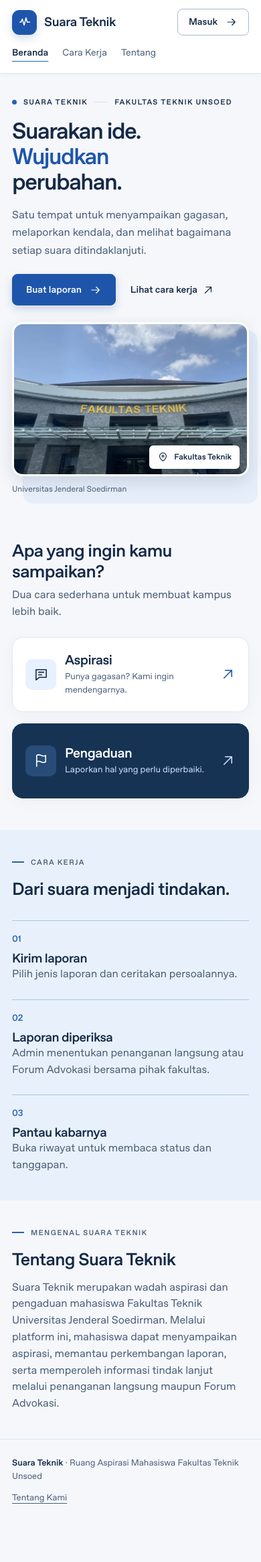
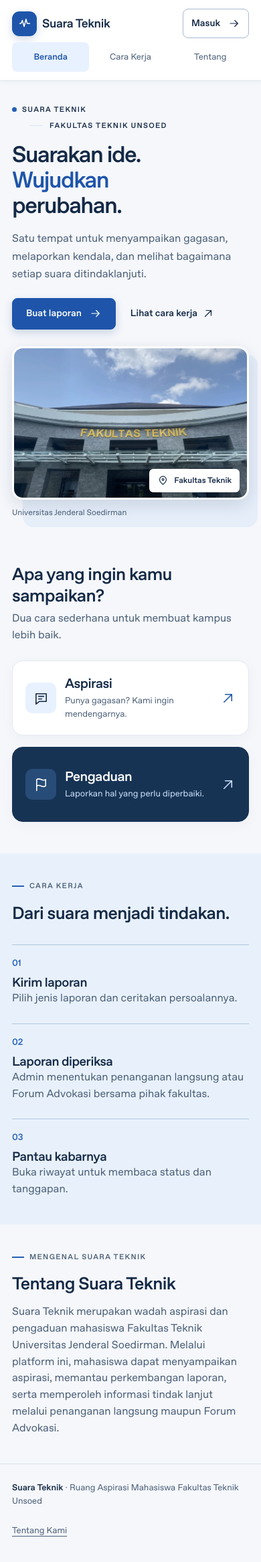
Before and after one commit to lybaimm/Suara-Teknik, a PHP site: page / in a window 390 px wide. Shown: the whole page at 67% size. Before the commit the page ends 2245 px from the top, so only its background shows below. Run offline with PHP 8.4, Linux system fonts and the light colour scheme; data that the repository does not hold is empty.

Commit message:
Improve mobile navigation, touch controls and report layout

```diff
--- a/css/style.css
+++ b/css/style.css
@@ -1080,3 +1080,128 @@ dialog .btn {
 #notification-dialog{width:min(560px,calc(100% - 32px))}
 .notification-actions{margin:14px 0}.notification-item{display:grid;gap:5px;width:100%;text-align:left;padding:13px;border:0;border-bottom:1px solid var(--line);background:white;color:var(--ink);font:inherit;cursor:pointer}.notification-item.unread{background:#edf4ff}.notification-item small{color:var(--muted)}
 @media(max-width:670px){.extra-filters{grid-template-columns:1fr}.dashboard .stats,.dashboard.admin .stats{grid-template-columns:repeat(2,minmax(0,1fr))}.account{gap:6px}}
+
+/* Phone layouts: keep every navigation item visible and controls easy to tap. */
+@media (max-width:670px) {
+  .bar {
+    grid-template-columns: minmax(0,1fr) auto;
+    gap: 6px 8px;
+  }
+  .brand {
+    min-height: 44px;
+    gap: 8px;
+    font-size: 18px;
+  }
+  .account .btn.small {
+    min-height: 44px;
+    padding-inline: 12px;
+  }
+  .account .bell {
+    min-width: 44px;
+    padding-inline: 10px;
+  }
+  .bar nav {
+    display: grid;
+    grid-auto-flow: column;
+    grid-auto-columns: minmax(0,1fr);
+    gap: 4px;
+    min-width: 0;
+    overflow: visible;
+    padding: 0;
+  }
+  .bar nav a {
+    display: flex;
+    align-items: center;
+    justify-content: center;
+    min-width: 0;
+    min-height: 44px;
+    padding: 7px 4px;
+    border-radius: 7px;
+    font-size: 13px;
+    line-height: 1.35;
+    text-align: center;
+    white-space: normal;
+    text-decoration: none;
+  }
+  .bar nav a.active {
+    background: var(--sky);
+    color: var(--blue);
+  }
+  #alur,#tentang {
+    scroll-margin-top: 142px;
+  }
+  input,select,textarea {
+    min-width: 0;
+    font-size: 16px;
+  }
+  .form-grid>*,.filters>*,.detail-grid>* {
+    min-width: 0;
+  }
+  .actions .text-link,.back,.foot a,.report-panel .section-head .text-link {
+    display: inline-flex;
+    align-items: center;
+    min-height: 44px;
+  }
+  .report-panel .section-head {
+    flex-direction: row;
+    flex-wrap: wrap;
+    align-items: center;
+    gap: 6px 12px;
+  }
+  .report-list a {
+    grid-template-columns: minmax(0,1fr);
+    justify-items: start;
+    gap: 10px;
+    padding: 18px 0;
+  }
+  .report-list .badge {
+    max-width: 100%;
+    width: fit-content;
+  }
+  #auth-form .actions,#report-form .actions {
+    display: grid;
+    grid-template-columns: minmax(0,1fr);
+    gap: 8px;
+  }
+  #auth-form .actions>*,#report-form .actions>* {
+    justify-content: center;
+  }
+  #admin-form>.btn {
+    width: 100%;
+  }
+  .eyebrow {
+    flex-wrap: wrap;
+    gap: 6px 8px;
+    line-height: 1.6;
+  }
+  .eyebrow:before {
+    flex: none;
+  }
+  .eyebrow span {
+    flex-basis: 100%;
+    padding-left: 26px;
+  }
+  .detail-copy,.notification-item,.method-info {
+    overflow-wrap: anywhere;
+  }
+  dialog {
+    max-height: calc(100dvh - 32px);
+  }
+}
+
+@media (max-width:360px) {
+  .brand {
+    font-size: 16px;
+  }
+  .mark {
+    width: 32px;
+    height: 32px;
+  }
+  .bar nav a {
+    font-size: 12px;
+  }
+  .report-panel .section-head {
+    align-items: flex-start;
+    flex-direction: column;
+  }
+}
```
Also changed, not shown: PENGUJIAN.md (+15 -0 lines).
